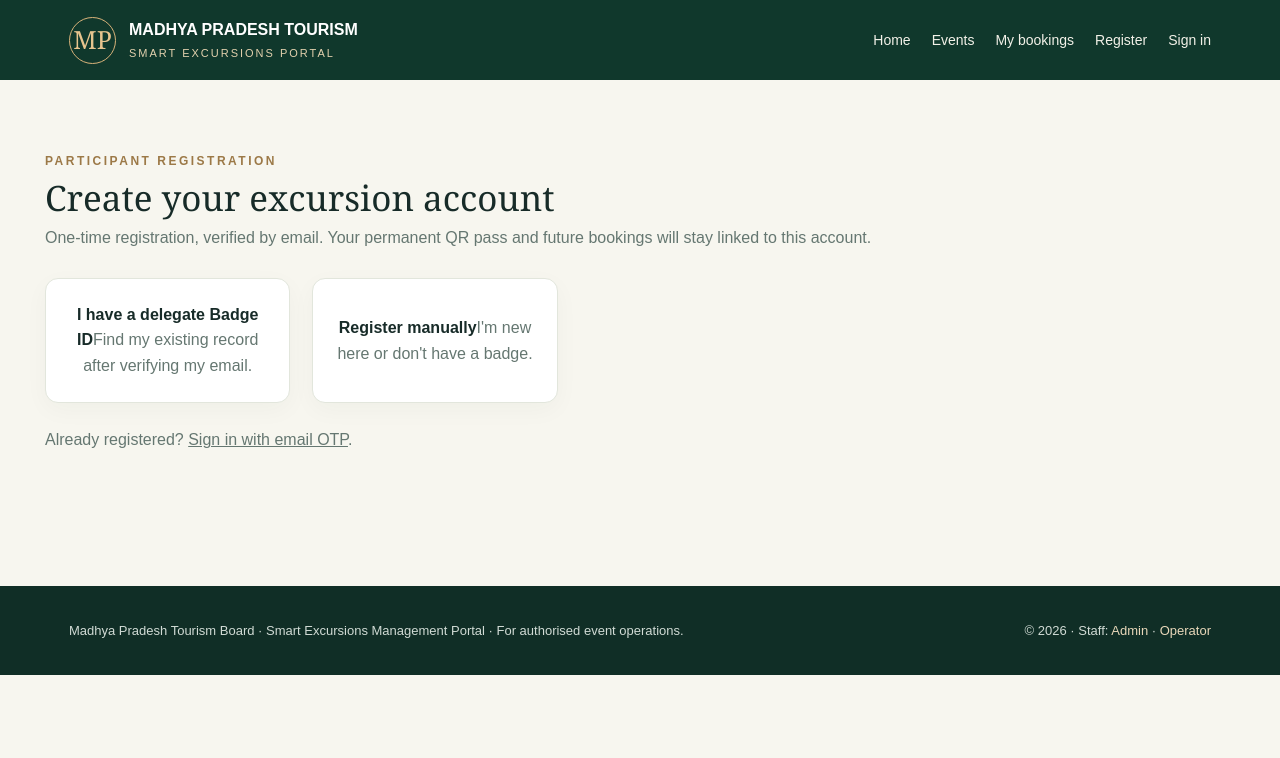
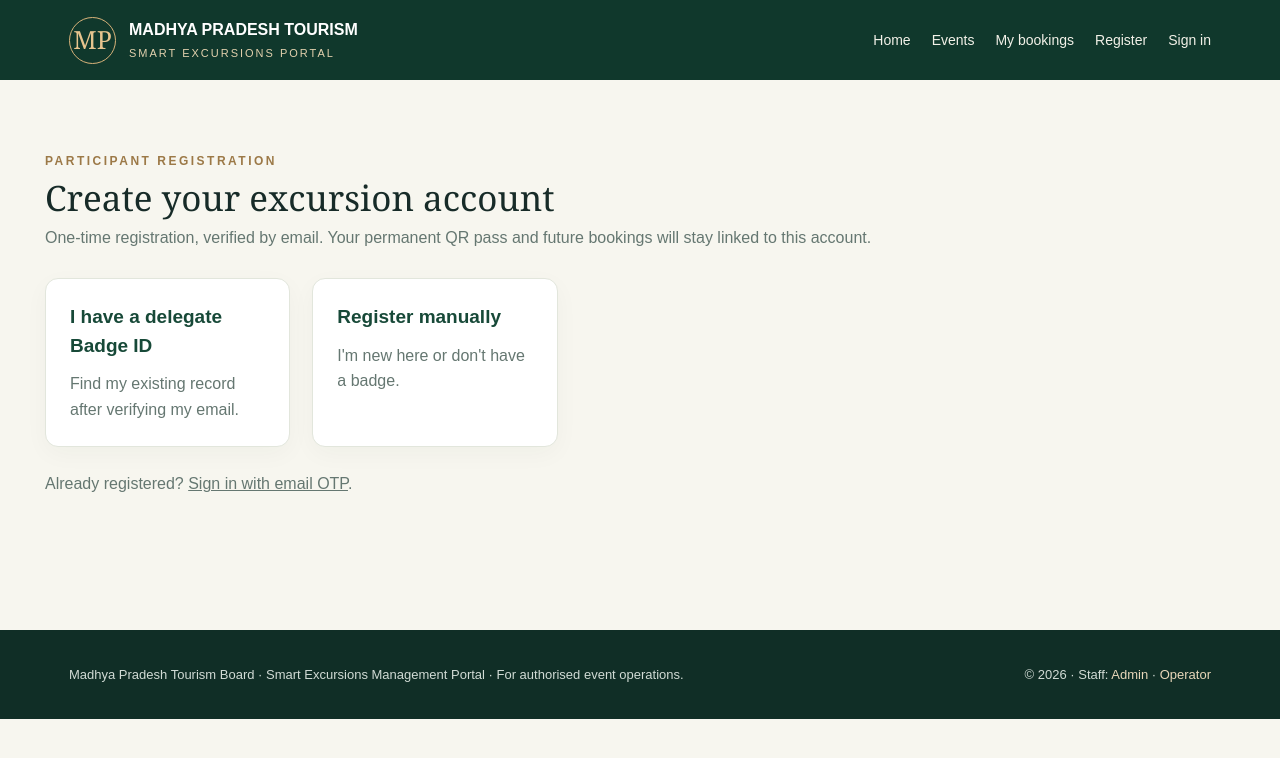
Before and after one commit to rajsinghinnovativeview-collab/mptb-smart-excursions, a Next.js app: page /signup in a window 1280 px wide. Shown: the top 758 px of the page. Built offline with nearby package versions, Linux system fonts and the light colour scheme.

Commit message:
feat: simplify public navigation and participant registration flow

```diff
--- a/src/app/globals.css
+++ b/src/app/globals.css
@@ -60,3 +60,8 @@ th,td { padding:14px;text-align:left;border-bottom:1px solid #e6ebe5; } th { bac
 .sr-only {position:absolute;width:1px;height:1px;padding:0;margin:-1px;overflow:hidden;clip:rect(0,0,0,0);white-space:nowrap;border:0;}
 @media(max-width:800px) { .grid{grid-template-columns:repeat(2,minmax(0,1fr))}.nav{align-items:flex-start;padding:16px 0;flex-direction:column}.heroInner{padding:65px 0}.section{padding:46px 0} }
 @media(max-width:570px) { .grid,.detailList{grid-template-columns:1fr}.shell{padding:0 17px}.heroInner{padding:52px 0}.form{padding:22px}.navlinks{gap:13px} }
+
+.choice { text-align:left;display:flex;flex-direction:column;align-items:start;gap:11px;min-height:155px;cursor:pointer;color:var(--ink); }
+.choice:hover { border-color:var(--gold);box-shadow:0 12px 30px #0f312516; }
+.choice strong { color:var(--forest);font-size:19px; }
+@media(max-width:570px){.footer span{float:none!important;display:block;margin-top:12px}.choice{min-height:120px}}
```
